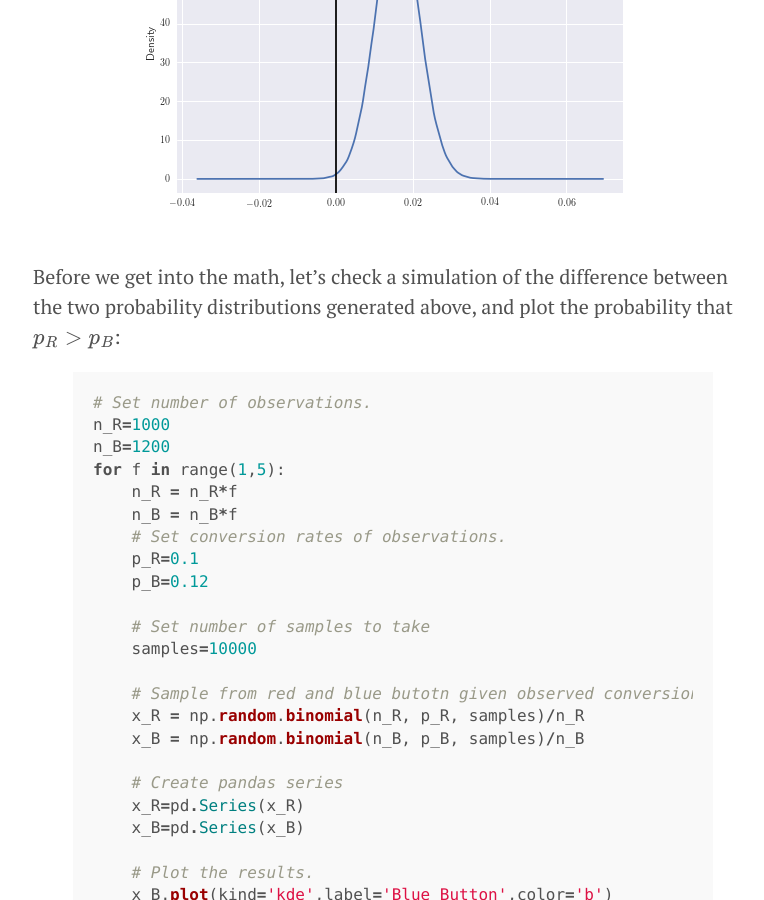
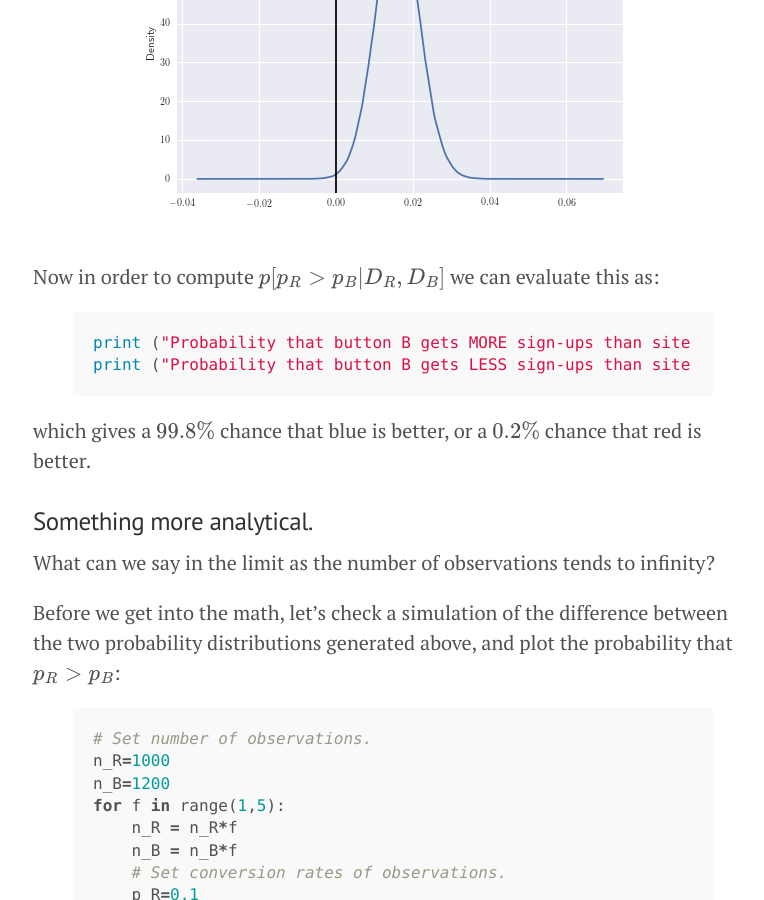
Before and after one commit to doriang102/doriang102.github.io, a Jekyll site: the page built from _posts/2017-05-28-hypothesis-testing.md, in a window 1280 px wide and 900 px high, scrolled down 10527 px. Shown: the whole window, without its empty margins (247-1011 px from the left). Built offline with Jekyll 4.4.1, drawn with Linux system fonts in a browser that asks for light colours; our own code applies the rules of GitHub Pages for plain Markdown files; formulas are drawn with MathJax 3.

Commit message:
Update 2017-05-28-hypothesis-testing.md

```diff
--- a/_posts/2017-05-28-hypothesis-testing.md
+++ b/_posts/2017-05-28-hypothesis-testing.md
@@ -310,6 +310,18 @@ plt.axvline(0.00, color = 'black')
 ![](/img/bayesab.png?raw=true)
 
 
+Now in order to compute $$p[p_R > p_B \rvert D_R, D_B]$$ we can evaluate this as:
+{% highlight ruby %}
+print ("Probability that button B gets MORE sign-ups than site B: %0.3f" % (delta_distribution >0).mean())
+print ("Probability that button B gets LESS sign-ups than site B: %0.3f" % (delta_distribution < 0).mean())
+{% endhighlight %}
+
+which gives a $$99.8\%$$ chance that blue is better, or a $$0.2\%$$ chance that red is better.
+
+### Something more analytical.
+
+What can we say in the limit as the number of observations tends to infinity?
+
 Before we get into the math, let's check a simulation of the difference between the two probability distributions generated above, and plot the probability that $$p_R > p_B$$:
 
 {% highlight ruby %}
```
